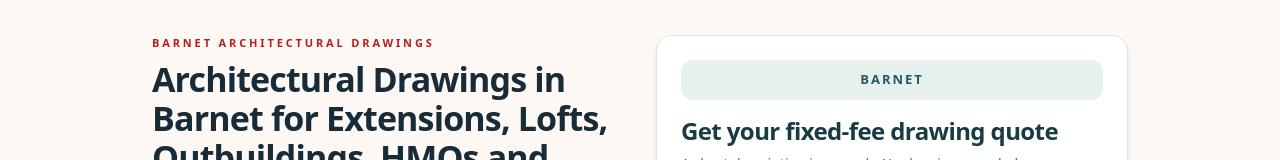
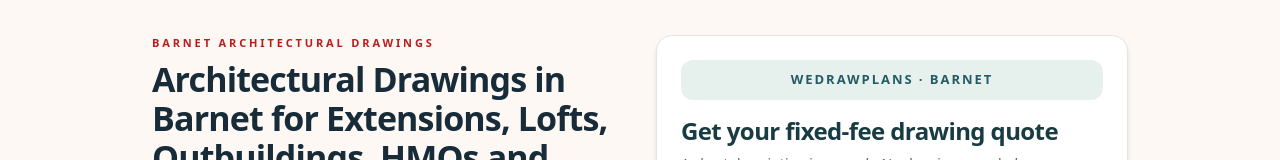
Before and after one commit to WEDRAWPLANS/wedrawplans, a Next.js app: page /areas/barnet in a window 1280 px wide. Shown: the part 316-476 px from the top of the page. Built offline with nearby package versions, Linux system fonts and the light colour scheme.

Commit message:
Preview WEDRAWPLANS branding on the Barnet quote banner

```diff
--- a/components/BoroughQuoteForm.tsx
+++ b/components/BoroughQuoteForm.tsx
@@ -39,7 +39,13 @@ export default function BoroughQuoteForm({ boroughName, formId }: Props) {
     <section id={BOROUGH_QUOTE_ID} aria-labelledby={titleId} tabIndex={-1} className="min-w-0 scroll-mt-5 focus:outline-none">
       <div className="rounded-xl bg-[#e6f1ee] px-4 py-2.5 text-center text-[#245b63]">
         <p className="break-words text-[13px] font-extrabold uppercase tracking-[0.15em]">
-          {boroughName}
+          {boroughName === "Barnet" ? (
+            <>
+              <span className="font-semibold">WEDRAWPLANS</span>
+              {" · "}
+              <strong className="font-extrabold">{boroughName}</strong>
+            </>
+          ) : boroughName}
         </p>
       </div>
       <h2 id={titleId} className="mt-4 text-[22px] font-bold leading-tight tracking-tight text-[#193c43] sm:text-[24px]">
```
